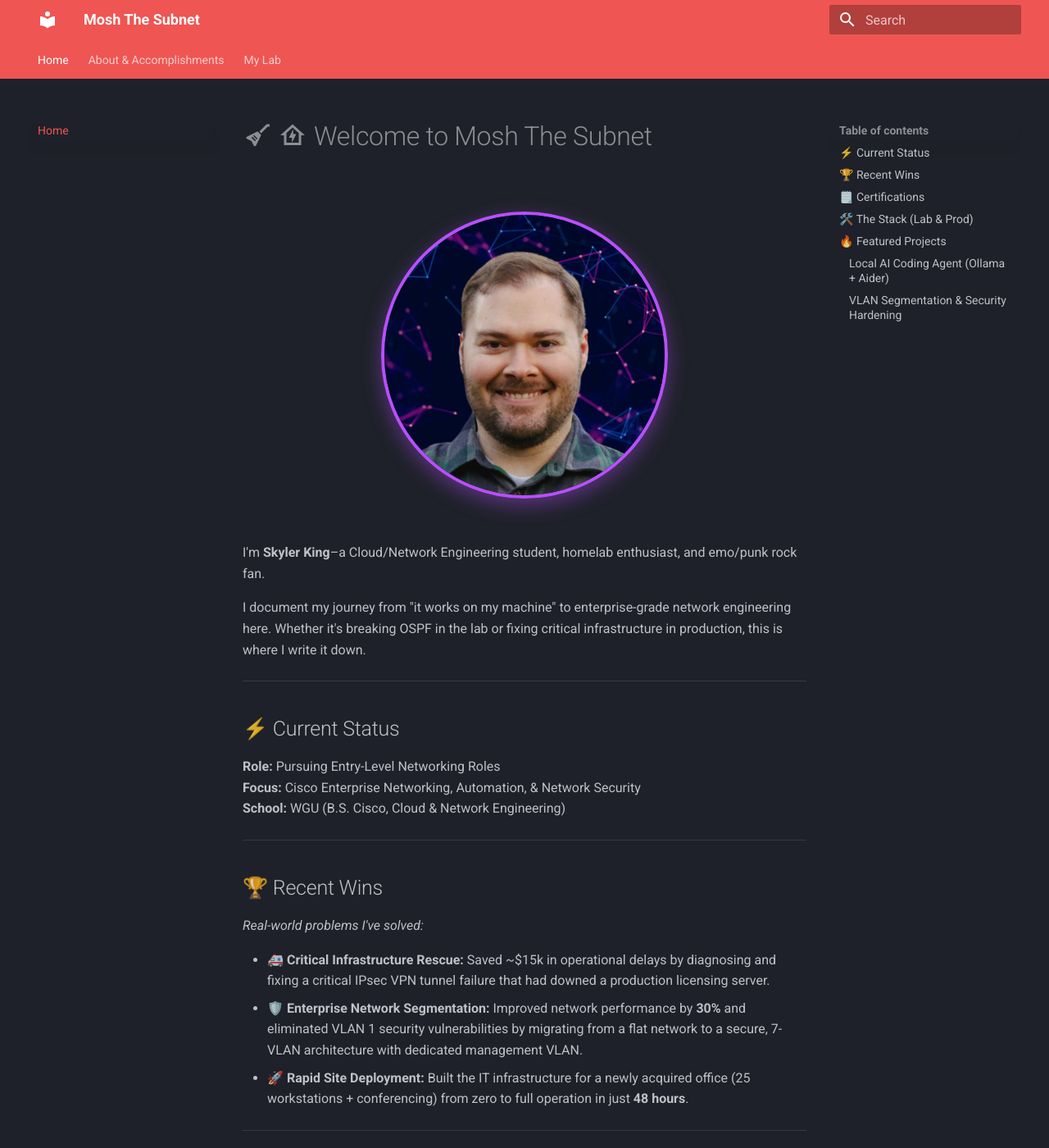
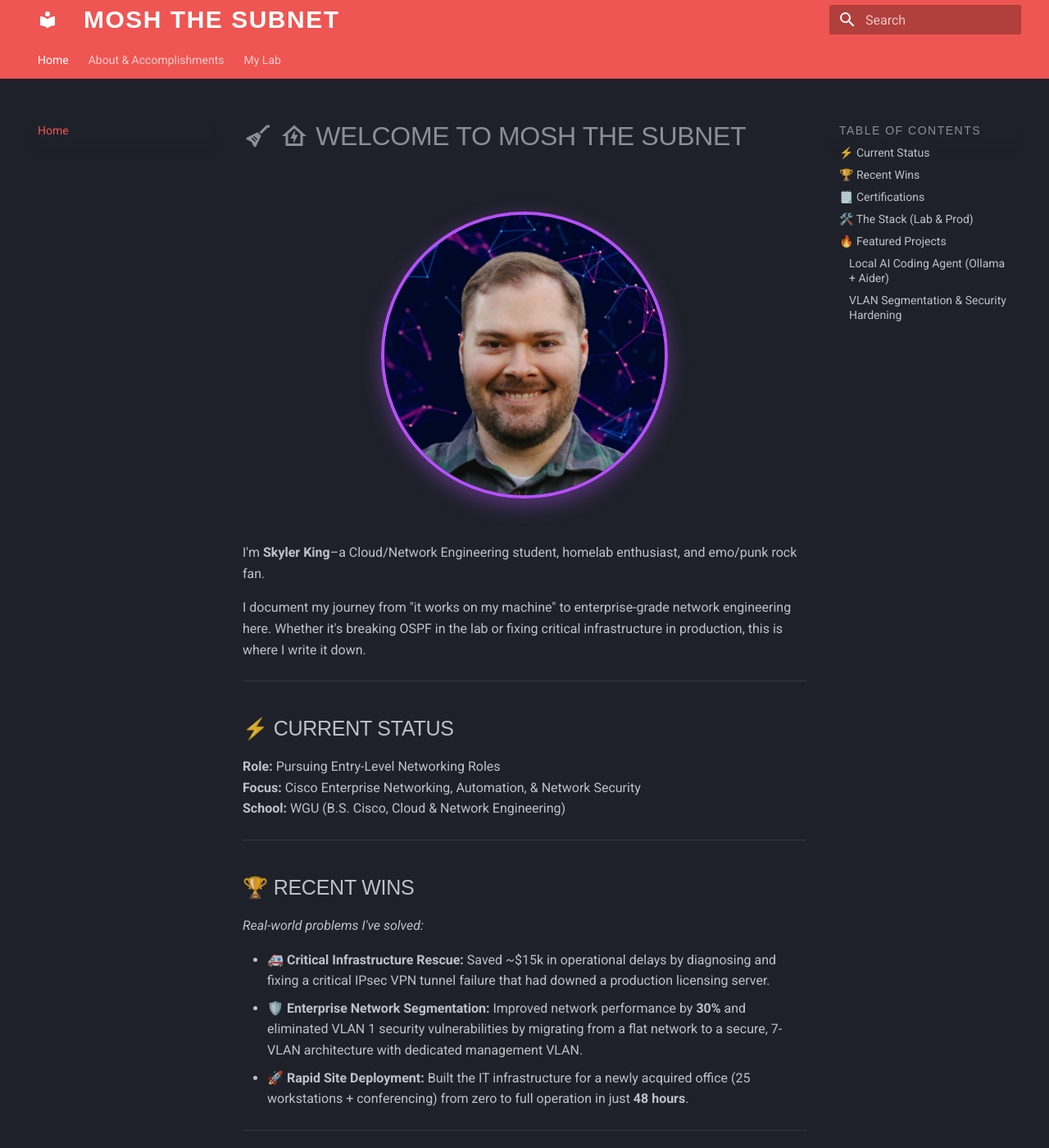
Before and after one commit to moshthesubnet/my-lab-docs, an MkDocs documentation site: the page built from docs/index.md, in a window 1280 px wide and 1400 px high. Shown: the whole window at 82% size. Built offline with MkDocs 1.6.1 and Material for MkDocs 9.7.7, drawn with Linux system fonts in a browser that asks for light colours.

Commit message:
Update extra.css

```diff
--- a/docs/stylesheets/extra.css
+++ b/docs/stylesheets/extra.css
@@ -63,3 +63,19 @@
   opacity: 1 !important;
   transform: none !important;
 }
+
+/* Target all markdown headers and the navigation title */
+h1, h2, h3, h4, h5, h6, .md-header__button.md-logo, .md-nav__title {
+  font-family: 'Bebas Neue', sans-serif !important;
+  text-transform: uppercase;
+  letter-spacing: 1.5px;
+  font-weight: normal; /* Bebas Neue is already thick */
+}
+
+/* Optional: Make the site title in the header slightly larger to stand out */
+.md-header__topic {
+  font-family: 'Bebas Neue', sans-serif !important;
+  font-size: 1.5rem !important;
+  text-transform: uppercase;
+  letter-spacing: 1.5px;
+}
```
